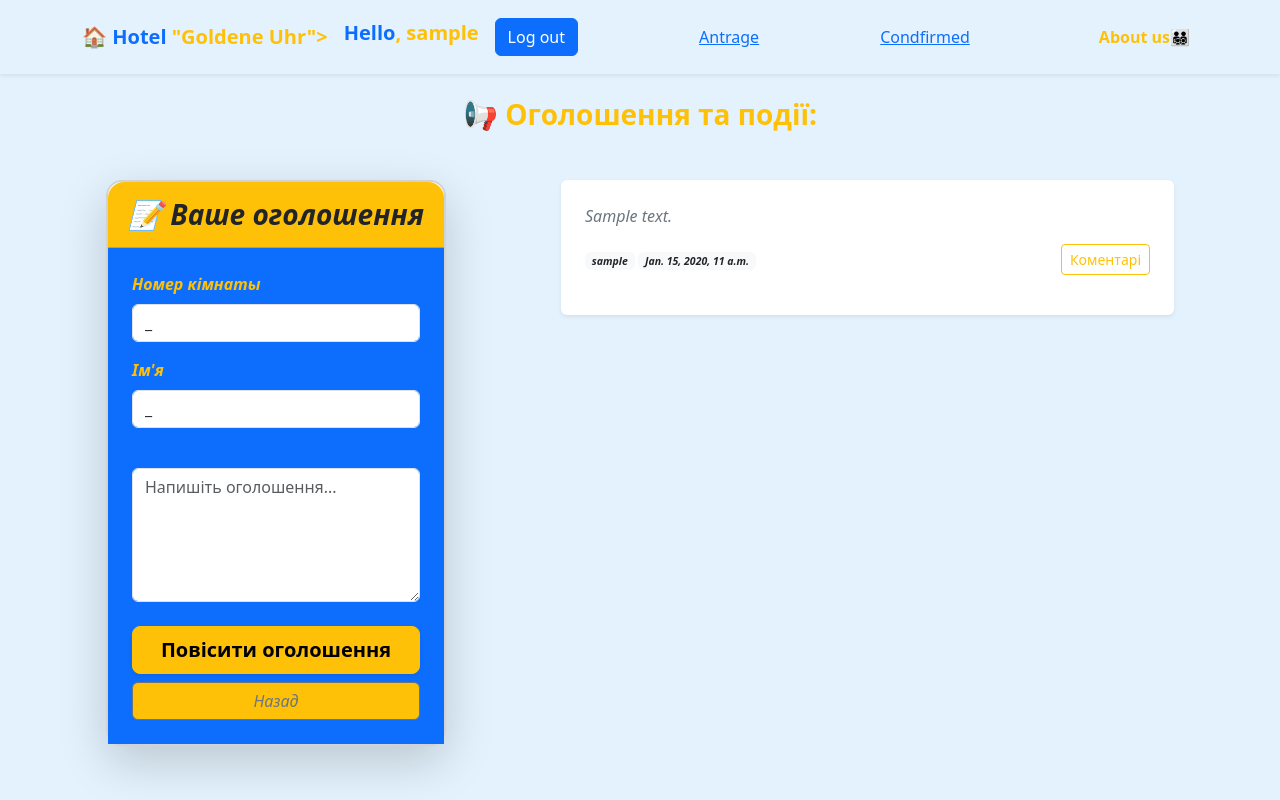
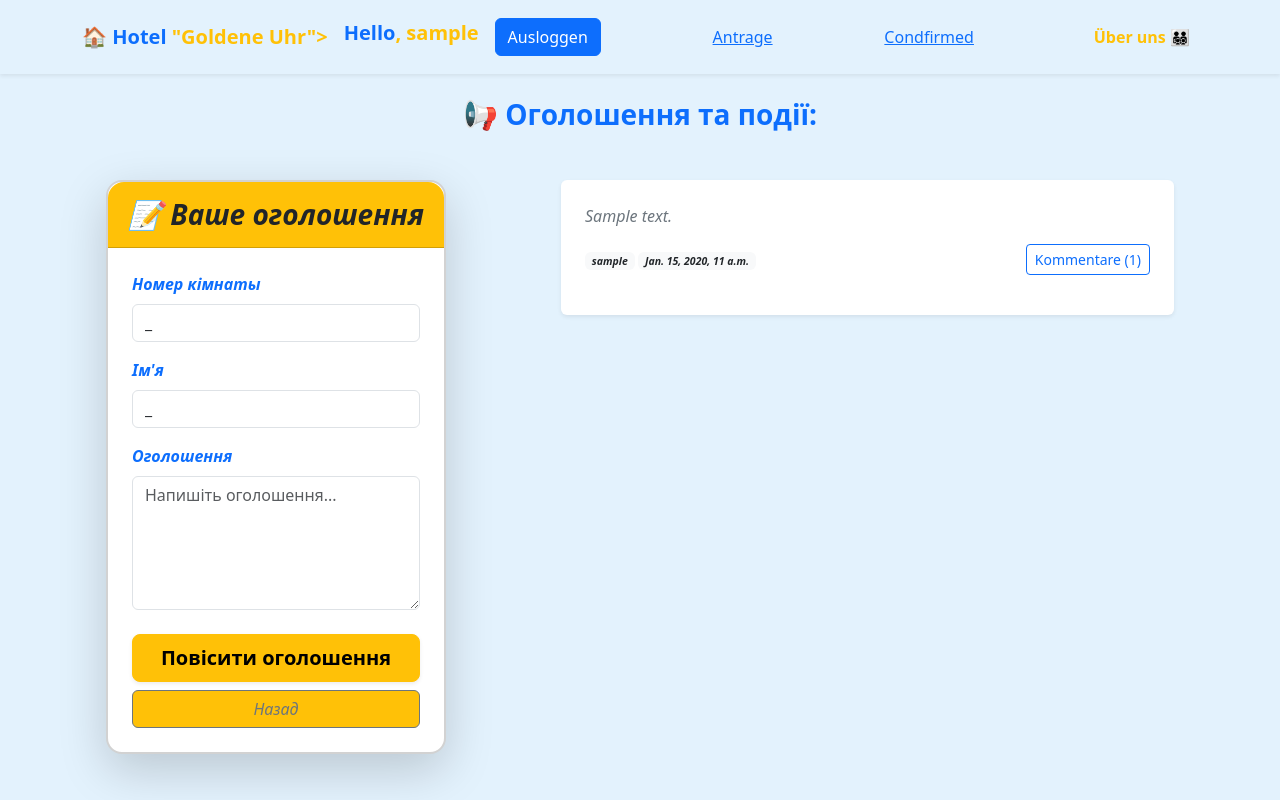
Before and after one commit to codeofbrain/Hotel, a Django app: page /news/ in a window 1280 px wide. Run offline with Django 5.2, Linux system fonts and the light colour scheme; a user stored in the database is signed in; tables that the repository leaves empty hold one stand-in row (values such as "Sample post"); some libraries are stand-ins or nearby versions.

Commit message:
chore:  update project  files and add announcement logic

```diff
--- a/accounts/templatetags/string_extras.py
+++ b/accounts/templatetags/string_extras.py
@@ -17,3 +17,7 @@ def split_username(value,ind):
 @register.filter(name='get_item')
 def get_item(dictionary,key):
     return dictionary.get(key)
+
+@register.filter()
+def nums_comments(comments):
+    return len(comments)
--- a/portal/forms.py
+++ b/portal/forms.py
@@ -1,6 +1,6 @@
 
 from django import forms
-from .models import MaintenanceRequest, Announcement
+from .models import MaintenanceRequest, Announcement, AnnouncementComments
 
 class MaintenanceForm(forms.ModelForm):
     class Meta:
@@ -12,3 +12,18 @@ class AnnouncementForm(forms.ModelForm):
     class Meta:
         model = Announcement
         fields = ['content']
+
+class AnnouncementCommentsForm(forms.ModelForm):
+    class Meta:
+        model = AnnouncementComments
+        fields = ['comment']
+        widgets = {
+            'comment': forms.Textarea(attrs={
+                'class': 'form-control form-control-sm',
+                'rows': 2,
+                'placeholder':'Ihr Kommentar...'
+            })
+        }
+        labels = {
+            'comment': '',
+        }
--- a/portal/models.py
+++ b/portal/models.py
@@ -14,6 +14,7 @@ class AnnouncementComments(models.Model):
     announcement = models.ForeignKey(Announcement,on_delete=models.CASCADE)
     comment = models.TextField(verbose_name='comments')
     date_added = models.DateTimeField(auto_now_add=True, verbose_name='Date')
+    owner = models.ForeignKey(settings.AUTH_USER_MODEL, on_delete=models.CASCADE)
 
     def __str__(self):
         return self.comment
--- a/portal/templates/portal/base.html
+++ b/portal/templates/portal/base.html
@@ -1,14 +1,14 @@
-
+{% load django_bootstrap5 %}
 <!DOCTYPE html>
 <html lang="ru">
 <head>
     <meta charset="UTF-8">
     <meta name="viewport" content="width=device-width, initial-scale=1.0">
     <title>{% block title %}Our Hotel-Main{% endblock %}</title>
-    <link href="https://cdn.jsdelivr.net/npm/bootstrap@5.3.0/dist/css/bootstrap.min.css" rel="stylesheet">
-    {% load django_bootstrap5 %}
+
+
     {% bootstrap_css %}
-    {% bootstrap_javascript %}
+
     {% load string_extras %}
     <style>
         body { background-color: #f8f9fa;
@@ -21,7 +21,7 @@
 
     <link rel="stylesheet" href="https://cdn.jsdelivr.net/gh/lipis/flag-icons@7.0.0/css/flag-icons.min.css">
 </head>
-
+{% bootstrap_javascript %}
 <body>
 
 
@@ -33,14 +33,14 @@
             {% else %}
                 <form action="{% url 'accounts:login' %}" method="post" class="d-line">
                     {% csrf_token %}
-                    {% bootstrap_button button_type="submit" content='Log in' button="btn-outline-warning btn-sm ms-2"%}
+                    {% bootstrap_button button_type="submit" content='Einloggen' button="btn-outline-warning btn-sm ms-2"%}
                 </form>
             {% endif %}
 
             {% if user.is_authenticated %}
                 <form action="{% url 'accounts:logout' %}" method="post" class="d-line">
                     {% csrf_token %}
-                    {% bootstrap_button button_type="submit" content='Log out' button="btn-outline-warning btn-sm ms-2"%}
+                    {% bootstrap_button button_type="submit" content='Ausloggen' button="btn-outline-warning btn-sm ms-2"%}
                 </form>
             {% endif %}
             {% if user.is_staff %}
@@ -49,7 +49,7 @@
             {% endif %}
 
             <div class="navbar-nav ms-auto">
-                <a class="nav-link fw-semibold text-warning" href="{% url 'portal:about' %}">About us👨‍👨‍👧‍👦 </a>
+                <a class="nav-link fw-semibold text-warning" href="{% url 'portal:about' %}">Über uns 👨‍👨‍👧‍👦 </a>
 
             </div>
 
@@ -64,6 +64,7 @@
         {% endblock %}
     </div>
 
-
+{% load django_bootstrap5 %}
+{% bootstrap_javascript %}
 
 </body>
--- a/portal/templates/portal/index.html
+++ b/portal/templates/portal/index.html
@@ -42,7 +42,7 @@
     <div class="p-4 mb-5 bg-primary bg-gradient text-white border rounded-5 shadow-lg">
         <div class="container-fluid ру-3">
             <h1 class="display-2 text-warning text-center text-gradient fw-bolder">Herzlich willkommen.</h1>
-            <p class="lead text-white text-center">Here you can read last news or give us your claim .</p>
+            <p class="lead text-white text-center">Tauchen Sie ein in das pulsierende Leben unseres Hotels.</p>
                 {% if user.is_authenticated %}
                     <div class="text-center mt-4">
                         <a class="btn btn-warning btn-gradient btn-lg mt-3"
@@ -72,8 +72,8 @@
         {% if user.is_staff %}
             <a href="/admin" class="admin-link">⚙ Admin Panel</a>
         {% elif not user.is_authenticated or user.is_active == False %}
-            <h4 class="text-center text-warning fw-bolder text-gradient">1.Registrieren👆</h4>
-            <h4 class="text-center text-warning fw-bolder text-gradient">2.Beim Administrator melden 👍</h4>
+            <h4 class="text-center text-warning fw-bolder text-gradient">1. Registrieren👆</h4>
+            <h4 class="text-center text-warning fw-bolder text-gradient">2. Beim Administrator melden 👍</h4>
         {% endif %}
 
     </footer>
--- a/portal/templates/portal/main.html
+++ b/portal/templates/portal/main.html
@@ -31,7 +31,7 @@
 
 
         <div class="col-md-6">
-            <a href="{% url 'portal:remont' %}" class="btn btn-outline-dark btn-lg w-100 py-4 shadow-sm border-2">
+            <a href="{% url 'portal:maintenance' %}" class="btn btn-outline-dark btn-lg w-100 py-4 shadow-sm border-2">
                🛠 Заявки на ремонт
             </a>
         </div>
--- a/portal/templates/portal/news.html
+++ b/portal/templates/portal/news.html
@@ -2,9 +2,11 @@
 
 {% block content %}
 {% load string_extras %}
+{% load django_bootstrap5 %}
+
 <div class="container mt-4">
     <div class="text-center mb-5" >
-        <h1 class="display-4 fw-bold text-warning text-center my-4 fs-3" >📢 Оголошення та події:</h1>
+        <h1 class="display-4 fw-bold text-primary text-center my-4 fs-3" >📢 Оголошення та події:</h1>
     </div>
     <div class="row">
         <div class="col-md-4 mb-4">
@@ -12,22 +14,22 @@
                 <div class="card-header bg-warning text-dark text-center py-3 rounded-top-4">
                     <h3 class="mb-0 fw-bold">📝 Ваше оголошення</h3>
                 </div>
-                <div class="card-body p-4 bg-primary">
+                <div class="card-body p-4">
                     <form method="post">
                         {% csrf_token %}
 
                             <div class="form-group mb-3">
-                                <label class="form-label fw-semibold text-warning">Номер кімнаты</label>
+                                <label class="form-label fw-semibold text-primary">Номер кімнаты</label>
                                     <input type="text" name="room_number" value="{{room_number}}" class="form-control bg_light" readonly>
                             </div>
                             <div class="mb-3">
-                                <label class="form-label fw-semibold text-warning">Ім'я</label>
+                                <label class="form-label fw-semibold text-primary">Ім'я</label>
                                     <input type="text" name="user_name" value="{{user_name}}" class="form-control bg_light" readonly>
                             </div>
 
 
                         <div class="mb-4">
-                            <label class="form-label fw-semibold"></label>
+                            <label class="form-label text-primary fw-semibold">Оголошення</label>
                             <textarea name="content" class="form-control" rows="5" placeholder="Напишіть оголошення..." required></textarea>
                         </div>
 
@@ -54,8 +56,33 @@
                                 <span class="badge bg-light text-dark">{{ new.owner }}</span>
                                 <span class="badge bg-light text-dark">{{ new.data_posted }}</span>
                             </div>
-                            <button class="btn btn-outline-warning btn-sm">Коментарі</button>
+                            <button type="button" class="btn btn-sm btn-outline-primary"  data-bs-toggle="collapse" data-bs-target="#comments-{{new.id}}">
+                                Kommentare ({{new.announcementcomments_set.count }})
+                            </button>
                         </div>
+                            <div class="collapse mt-2" id="comments-{{new.id}}">
+
+                                {% for comment in new.announcementcomments_set.all %}
+                                    <div class="mb-3 pb-2">
+                                        <p class="text-primary">{{comment.comment}}</p>
+                                        <span class="badge bg-light text-dark">{{comment.owner}},  {{comment.date_added}}</span>
+                                    </div>
+                                {% empty %}
+                                    <p class="text-muted small">Es gibe keine kommentare bis jetzt</p>
+                                {% endfor %}
+
+                                <form action="{% url 'portal:comments' pk=new.id %}"method="post">
+                                    {% csrf_token %}
+                                    {% bootstrap_form comments_form %}
+                                    <div class="d-flex justify-content-between align-items-center mt-3">
+                                        {% bootstrap_button button_type="submit" content='add comment' %}
+                                        <a href="{% url 'portal:news' %}" class="btn  ms-2 btn-warning">Zurück</a>
+                                    </div>
+                                </form>
+
+                            </div>
+
+
                     </div>
                </div>
             {% endfor %}
--- a/portal/urls.py
+++ b/portal/urls.py
@@ -10,11 +10,12 @@ urlpatterns = [
     path('news/',views.news,name='news'),
     path('main/',views.main,name='main'),
     path('about/',views.about,name='about'),
-    path('remont/',views.remont,name='remont'),
+    path('maintenance/',views.maintenance,name='maintenance'),
     path('putzplan/',views.putzplan,name='putzplan'),
     path('volunteer/',views.volunteer,name='volunteer'),
     path('utility/',views.utility,name='utility'),
     path('change_duty_status/<int:pk>/',views.change_duty_status,name='change_duty_status'),
+    path('comments/<int:pk>/',views.comments,name='comments'),
 
     # --- Hausmasters interface ---
     path('master_list/',views.master_list,name='master_list'),
--- a/portal/views.py
+++ b/portal/views.py
@@ -1,14 +1,15 @@
 from django.shortcuts import render, redirect, get_object_or_404
 from django.contrib.auth.models import User
-from .models import Announcement, MaintenanceRequest, CleaningDuty,CleaningArea, CustomUser
-from .forms import MaintenanceForm, AnnouncementForm
+from .models import Announcement, MaintenanceRequest, CleaningDuty,CleaningArea, CustomUser, AnnouncementComments
+from .forms import MaintenanceForm, AnnouncementForm, AnnouncementCommentsForm
 from django.contrib.auth.decorators import login_required
 from django.contrib import messages
 from django.contrib.auth.decorators import user_passes_test
 from datetime import date
-
+from django.http import Http404
 def news(request):
     news = Announcement.objects.all().order_by('-data_posted')
+    comments_form = AnnouncementCommentsForm()
     username_parts = request.user.username.split('_')
     room_number = username_parts[0] if len(username_parts) > 1 else '_'
     user_name = username_parts[1] if len(username_parts) > 1 else '_'
@@ -19,14 +20,32 @@ def news(request):
             announcement.owner = request.user
             announcement.room_number = room_number
             announcement.save()
-
             return redirect('portal:news')
-
     else:
         form = AnnouncementForm()
 
-    context = {'form': form, 'user_name': user_name, 'room_number': room_number,'news':news}
+    context = {'form': form, 'comments_form': comments_form, 'user_name': user_name, 'room_number': room_number,'news':news}
     return render(request,'portal/news.html',context)
+
+
+def comments(request,pk):
+    anzeige = Announcement.objects.get(id=pk)
+    if request.method != 'POST':
+        form = AnnouncementCommentsForm()
+    else:
+        form = AnnouncementCommentsForm(data=request.POST)
+        if form.is_valid():
+            new_comment = form.save(commit=False)
+            new_comment.announcement = anzeige
+            new_comment.owner = request.user
+            new_comment.save()
+            return redirect('portal:news')
+    context = {'anzeige':anzeige,'form':form}
+    return redirect('portal:news')
+
+
+
+
 
 
 
@@ -53,7 +72,7 @@ def utility(request):
 
 
 @user_passes_test(lambda u: u.is_authenticated and u.bewohner)
-def remont(request):
+def maintenance(request):
     username_parts = request.user.username.split('_')
     room_number = username_parts[0] if len(username_parts) > 1 else '_'
     user_name = username_parts[1] if len(username_parts) > 1 else '_'
@@ -65,14 +84,14 @@ def remont(request):
             repair_request.user_name = request.user
             repair_request.room_number = room_number
             repair_request.save()
-            messages.success(request, 'Ваша заявка принята')
-            return redirect('portal:remont')
+            messages.success(request, 'Ihre Anfrage wurde erfolgreich übermittelt')
+            return redirect('portal:maintenance')
 
     else:
         form = MaintenanceForm(initial={'room_number': room_number, 'user_name': user_name})
 
     context = {'form':form,'user_name':user_name,'room_number':room_number,'user_requests':user_requests}
-    return render(request,'portal/remont.html',context)
+    return render(request,'portal/maintenance.html',context)
 
 
 
```
Also changed, not shown: portal/templates/portal/maintenance.html (renamed from portal/templates/portal/remont.html, +15 -15 lines), portal/migrations/0006_announcementcomments_owner.py (added).
